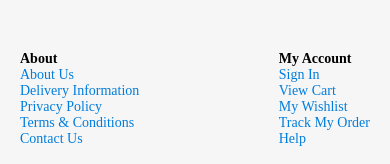
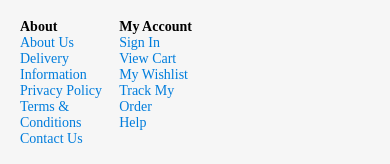
Before and after one commit to iamazadahmad/Medical-Care-ECommerce-Website, a plain HTML site: page index.html in a window 390 px wide. Shown: the part 933-1097 px from the top of the page. Drawn offline with Linux system fonts and the light colour scheme.

Commit message:
Update style.css

```diff
--- a/assets/style.css
+++ b/assets/style.css
@@ -577,12 +577,6 @@ input[type="submit"]:hover {
 
 @media (max-width:400px) {
 
-    .footer-element {
-    width: 100%;
-    display: flex;
-    justify-content: space-between;
-}
-
     .feature-box .feature-name h3 {
         font-size: 12px;
     }
```
